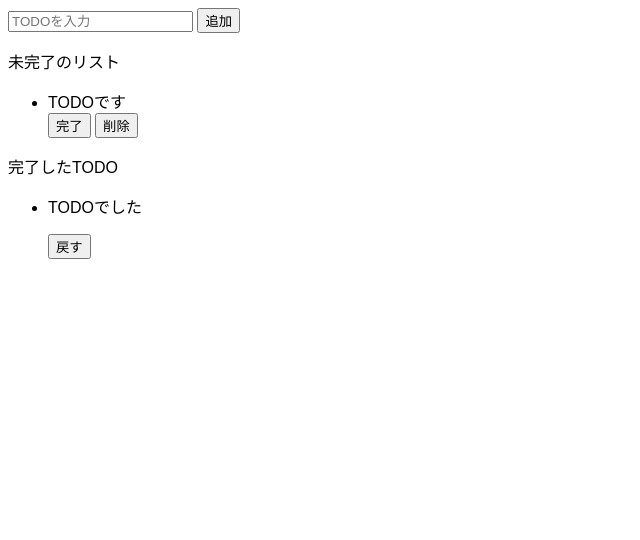
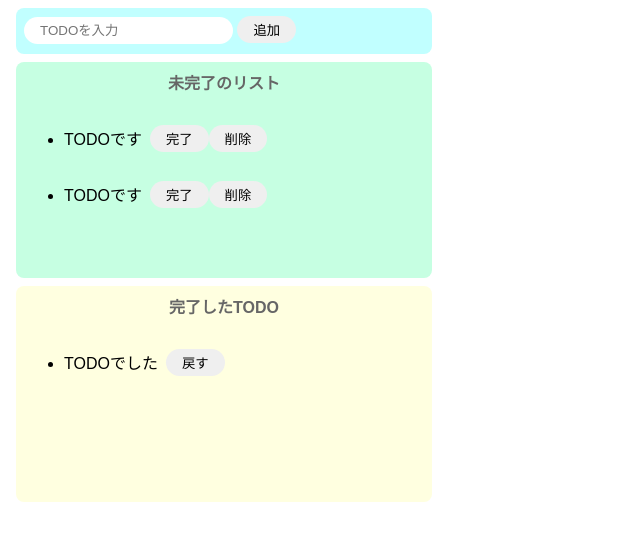
Before and after one commit to yanmasa/todo-js, a website built with Parcel: page index.html in a window 1280 px wide. Shown: the whole page, without its empty margins (0-640 px from the left). Built offline with nearby package versions, Linux system fonts and the light colour scheme.

Commit message:
index.html style.cssの作成

```diff
--- a/index.html
+++ b/index.html
@@ -6,24 +6,35 @@
   </head>
 
   <body>
-    <div>
+    <div class="input-area">
       <input type="text" placeholder="TODOを入力" />
       <button>追加</button>
     </div>
-    <div>
-      <p>未完了のリスト</p>
+    <div class="incomplete-area">
+      <p class="title">未完了のリスト</p>
       <ul>
-        <li>TODOです</li>
-        <button>完了</button>
-        <button>削除</button>
+        <li>
+          <div class="list-row">
+            <p class="li">TODOです</p>
+            <button>完了</button>
+            <button>削除</button>
+          </div>
+        </li>
+        <li>
+          <div class="list-row">
+            <p class="li">TODOです</p>
+            <button>完了</button>
+            <button>削除</button>
+          </div>
+        </li>
       </ul>
     </div>
-    <div>
-      <p>完了したTODO</p>
+    <div class="complete-area">
+      <p class="title">完了したTODO</p>
       <ul>
         <li>
-          <div>
-            <p>TODOでした</p>
+          <div class="list-row">
+            <p class="li">TODOでした</p>
             <button>戻す</button>
           </div>
         </li>
--- a/src/styles.css
+++ b/src/styles.css
@@ -1,3 +1,65 @@
 body {
   font-family: sans-serif;
 }
+
+input {
+  border-radius: 16px;
+  border: none;
+  padding: 6px 16px;
+  outline: none;
+}
+
+button {
+  border-radius: 16px;
+  border: none;
+  padding: 4px 16px;
+}
+
+button:hover {
+  background-color: #ff7fff;
+  color: #fff;
+  cursor: pointer;
+}
+
+p.li {
+  margin-right: 8px;
+}
+
+.input-area {
+  background-color: #c1ffff;
+  width: 400px;
+  height: 30px;
+  padding: 8px;
+  margin: 8px;
+  border-radius: 8px;
+}
+
+.incomplete-area {
+  background-color: #c6ffe2;
+  width: 400px;
+  height: 200px;
+  min-height: 200px;
+  padding: 8px;
+  margin: 8px;
+  border-radius: 8px;
+}
+
+.complete-area {
+  background-color: #ffffe0;
+  width: 400px;
+  min-height: 200px;
+  padding: 8px;
+  margin: 8px;
+  border-radius: 8px;
+}
+
+.title {
+  text-align: center;
+  margin-top: 0;
+  font-weight: bold;
+  color: #666;
+}
+.list-row {
+  display: flex;
+  align-items: center;
+}
```
